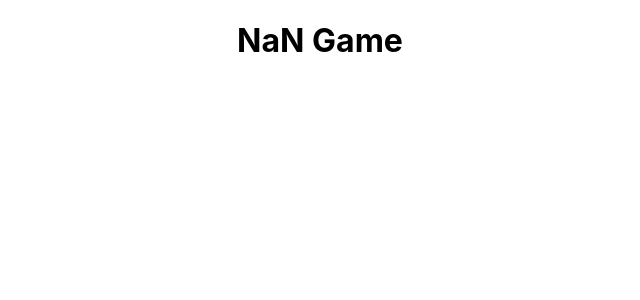
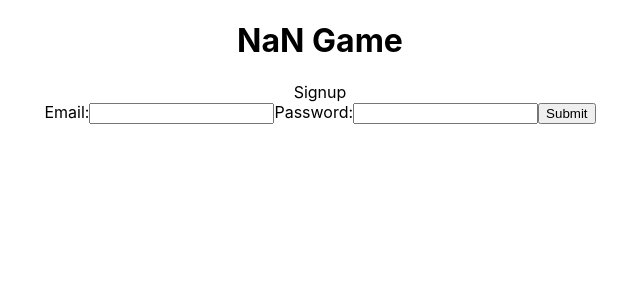
Before and after one commit to Ramprasad-R/nan-game-client, a React (Create React App) app: page / in a window 1280 px wide. Shown: the top 300 px of the page, without its empty margins (320-960 px from the left). Built offline with nearby package versions, Linux system fonts and the light colour scheme.

Commit message:
create SignupContainer and generic form

```diff
--- a/src/App.js
+++ b/src/App.js
@@ -1,11 +1,14 @@
 import React from "react";
-import logo from "./logo.svg";
 import "./App.css";
+import SignupFormContainer from "./Signup";
 
 function App() {
   return (
+    <div>
     <div className="App">
       <h1>NaN Game</h1>
+      <SignupFormContainer />
+    </div>
     </div>
   );
 }
--- /dev/null
+++ b/src/Form/index.js
@@ -0,0 +1,28 @@
+import React from "react";
+
+const Form = props => {
+  return (
+    <div>
+      {props.text}
+      <form onSubmit={props.handleSubmit}>
+        <label>Email:</label>
+        <input
+          onChange={props.handleChange}
+          type="email"
+          name="email"
+          value={props.values.email}
+        />
+        <label>Password:</label>
+        <input
+          onChange={props.handleChange}
+          type="text"
+          name="password"
+          value={props.values.password}
+        />
+        <input type="submit" />
+      </form>
+    </div>
+  );
+};
+
+export default Form;
--- /dev/null
+++ b/src/Signup/index.js
@@ -0,0 +1,33 @@
+import React, { Component } from 'react'
+import Form from '../Form/index'
+
+class SignupFormContainer extends Component {
+  state = {
+    email: "",
+    password: ""
+  };
+
+  handleChange = event => {
+    this.setState({ [event.target.name]: event.target.value });
+  };
+
+  handleSubmit = event => {
+    event.preventDefault();
+    this.setState({ email: "", password: "" });
+  };
+
+  render() {
+    return (
+      <div>
+        <Form
+         text={"Signup"}
+         handleSubmit={this.handleSubmit}
+         handleChange={this.handleChange}
+         values={this.state}
+         />
+      </div>
+    )
+  }
+}
+
+export default SignupFormContainer
```
